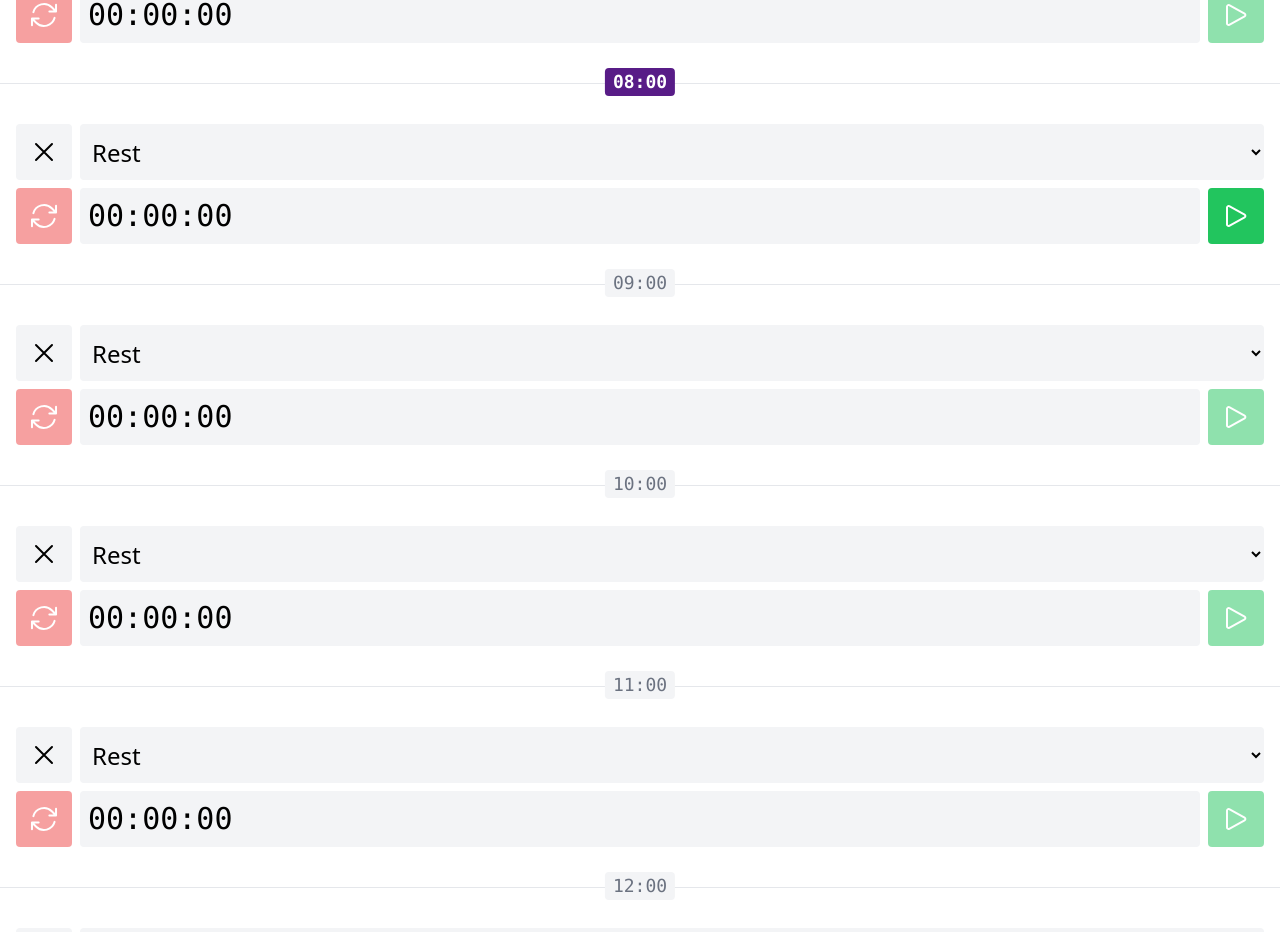
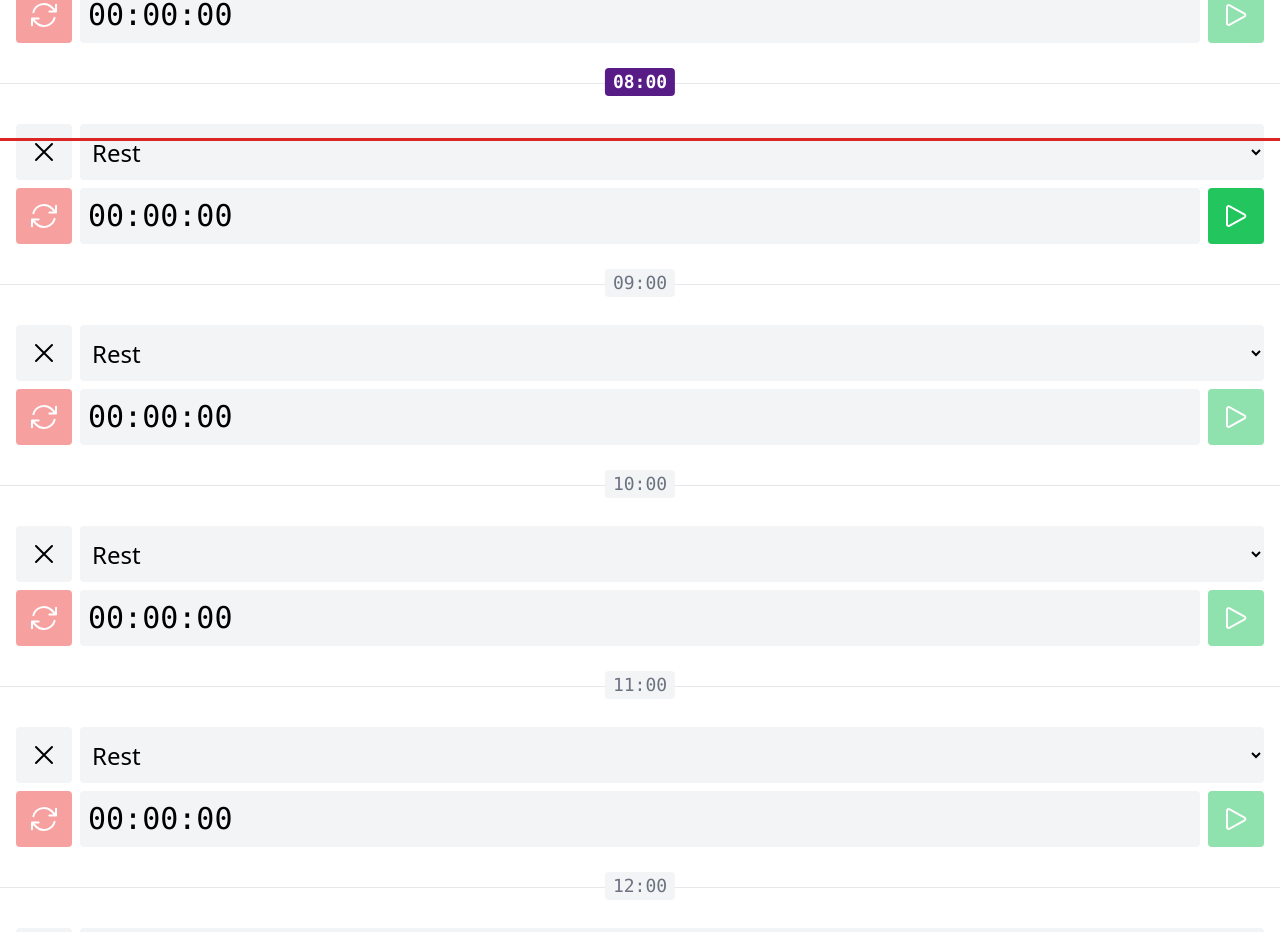
Before and after one commit to asokal/on-track, a Vue app: page /#timeline in a window 1280 px wide. Shown: the part 1614-2546 px from the top of the page. Built offline with nearby package versions, Linux system fonts and the light colour scheme.

Commit message:
Timeline indicator

```diff
--- /dev/null
+++ b/src/components/TheTimelineIndicator.vue
@@ -0,0 +1,36 @@
+<script setup>
+import { ref } from 'vue'
+import { HUNDRED_PERCENT, SECONDS_IN_DAY, SECONDS_IN_MINUTE, MINUTES_IN_HOUR } from '../constants'
+
+const indicatorRef = ref()
+
+function calculateTopOffset() {
+  return (calculateSecondsSinceMidnightInPercentage() * getTimelineHeight()) / HUNDRED_PERCENT
+}
+
+function calculateSecondsSinceMidnightInPercentage() {
+  return (HUNDRED_PERCENT * calculateSecondsSinceMidnight()) / SECONDS_IN_DAY
+}
+
+function calculateSecondsSinceMidnight() {
+  const now = new Date()
+
+  return (
+    SECONDS_IN_MINUTE * MINUTES_IN_HOUR * now.getHours() +
+    SECONDS_IN_MINUTE * now.getMinutes() +
+    now.getSeconds()
+  )
+}
+
+function getTimelineHeight() {
+  return indicatorRef.value?.parentNode.getBoundingClientRect().height
+}
+</script>
+
+<template>
+  <hr
+    ref="indicatorRef"
+    class="pointer-events-none absolute z-10 w-full border-b-2 border-red-600"
+    :style="{ top: `${calculateTopOffset()}px` }"
+  />
+</template>
--- a/src/constants.js
+++ b/src/constants.js
@@ -37,9 +37,10 @@ export const BUTTON_TYPES = [
 export const MILLISECONDS_IN_SECOND = 1000
 export const SECONDS_IN_MINUTE = 60
 export const MINUTES_IN_HOUR = 60
-export const SECONDS_IN_HOUR = SECONDS_IN_MINUTE * MINUTES_IN_HOUR
 export const HOURS_IN_DAY = 24
 export const MIDNIGHT_HOUR = 0
+export const SECONDS_IN_HOUR = SECONDS_IN_MINUTE * MINUTES_IN_HOUR
+export const SECONDS_IN_DAY = HOURS_IN_DAY * SECONDS_IN_HOUR
 
 export const PERIOD_SELECT_OPTIONS = generatePeriodSelectOptions()
 
--- a/src/pages/TheTimeline.vue
+++ b/src/pages/TheTimeline.vue
@@ -2,12 +2,14 @@
 import { onActivated } from 'vue'
 import { timelineItems, timelineItemRefs, scrollToCurrentHour } from '../timeline-items'
 import TimelineItem from '../components/TimelineItem.vue'
+import TheTimelineIndicator from '../components/TheTimelineIndicator.vue'
 
 onActivated(scrollToCurrentHour)
 </script>
 
 <template>
-  <div class="mt-7">
+  <div class="relative mt-7">
+    <TheTimelineIndicator />
     <ul>
       <TimelineItem
         v-for="timelineItem in timelineItems"
```
